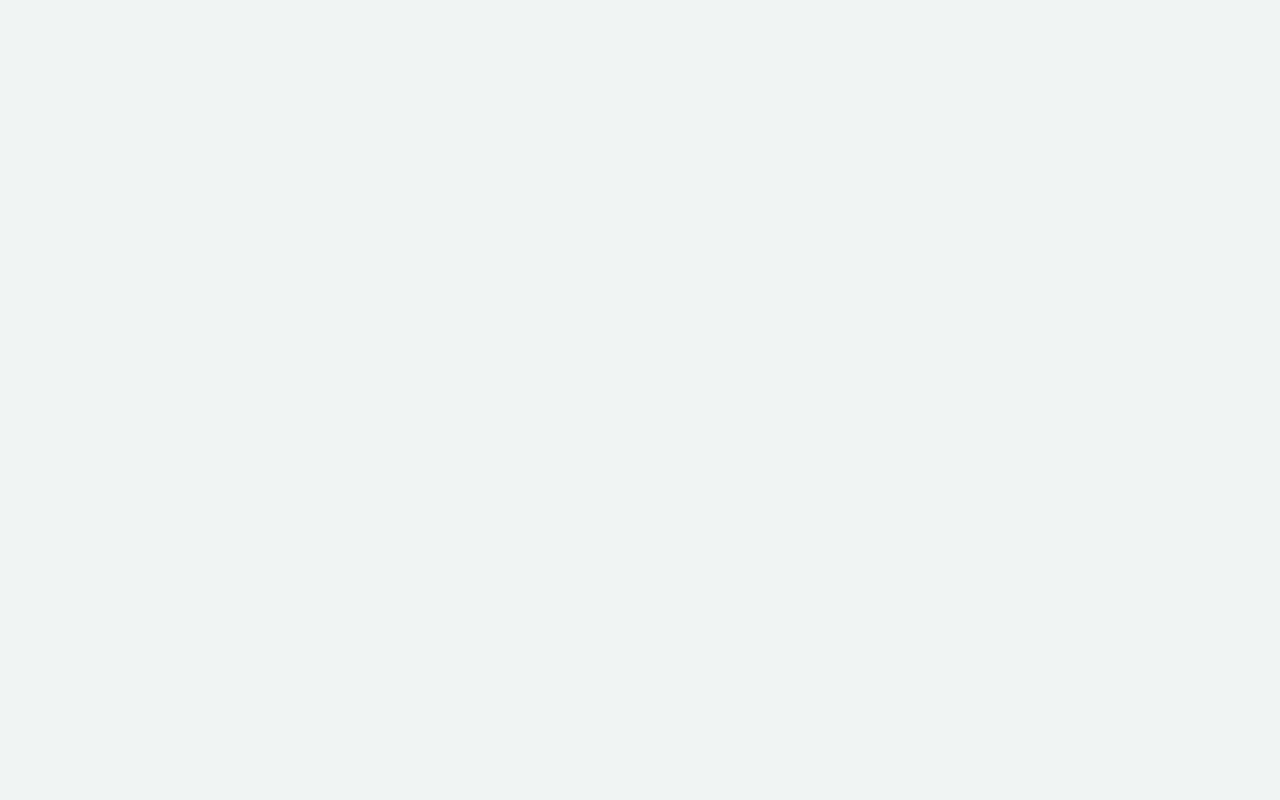
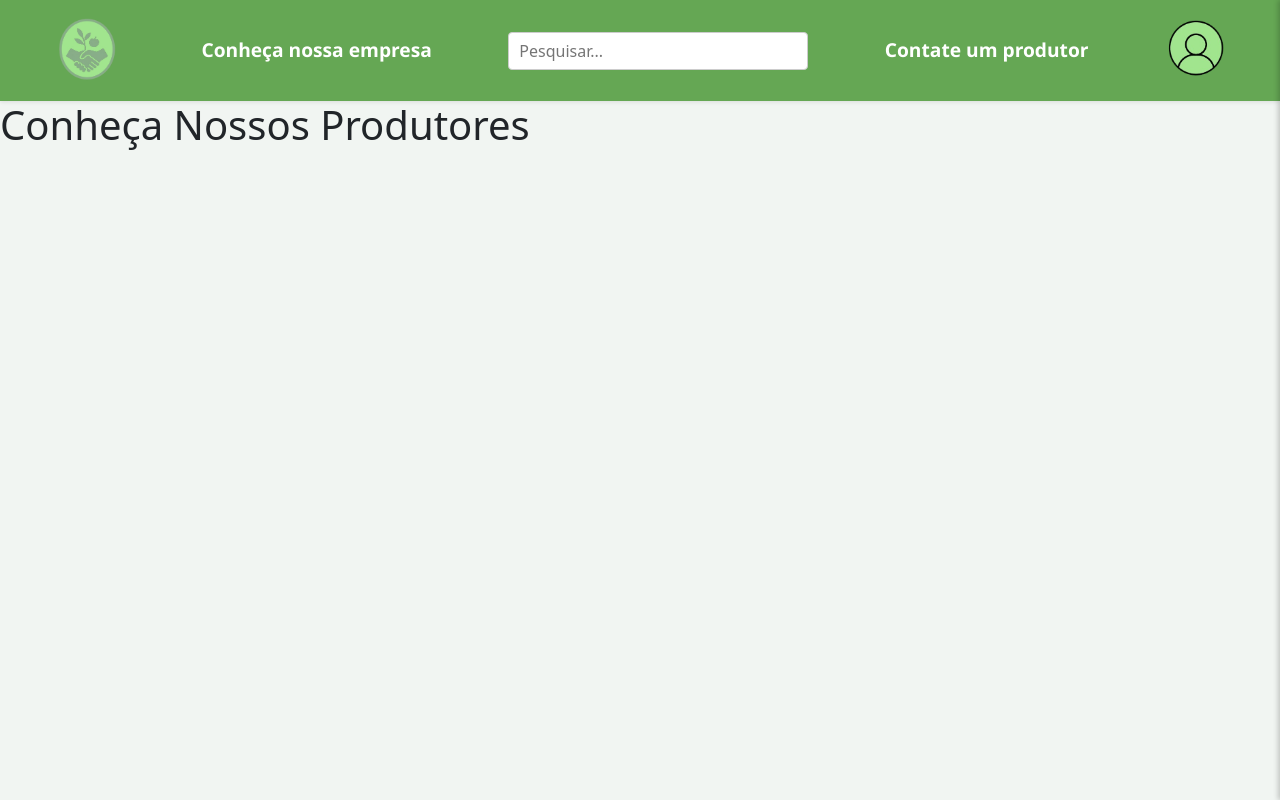
Before and after one commit to rayssaetec/Green-Conection, a React (Vite) app in the folder green-conection/: page /produtores in a window 1280 px wide. Before the commit this address had no page. Built offline with nearby package versions, Linux system fonts and the light colour scheme.

Commit message:
Produtores

```diff
--- a/green-conection/src/App.jsx
+++ b/green-conection/src/App.jsx
@@ -4,6 +4,7 @@ import Produtos from './pages/Produtos'
 import Produto from './pages/Produto'
 import { Sobre } from './pages/Sobre'
 import { ContatarProdutor } from './pages/ContatarProdutor'
+import { Produtores } from './pages/Produtores'
 
 import './App.css'
 
@@ -16,6 +17,7 @@ const App = () => {
         <Route path="/produto/:id" element={<Produto />} />
         <Route path="/sobre" element={<Sobre />} />
         <Route path="/contatar-produtor" element={<ContatarProdutor />} />
+        <Route path="/produtores" element={<Produtores />} />
       </Routes>
     </div>
   )
--- /dev/null
+++ b/green-conection/src/pages/Produtores.jsx
@@ -0,0 +1,13 @@
+import style from "./produtores.module.css";
+import { Cabecalho } from "../componentes/cabecalho";
+
+const Produtores = () => {
+  return (
+    <div>
+      <Cabecalho />
+      <h1 className={style.Titulo}>Conheça Nossos Produtores</h1>
+    </div>
+  );
+}
+
+export { Produtores };
--- /dev/null
+++ b/green-conection/src/pages/Produtores.module.css
@@ -0,0 +1,3 @@
+.Titulo{
+
+}
```
